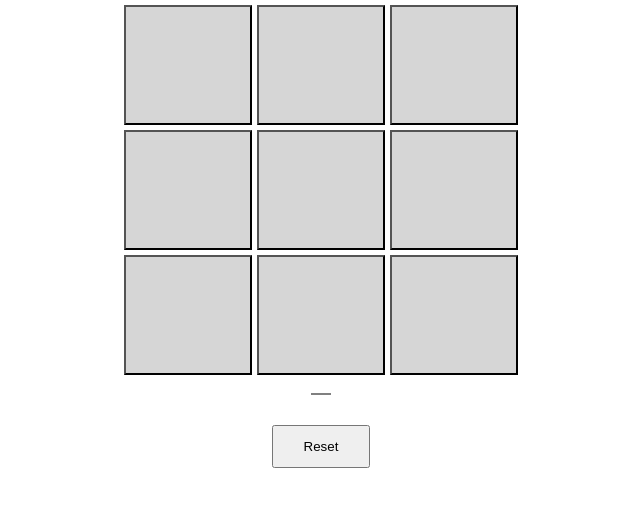
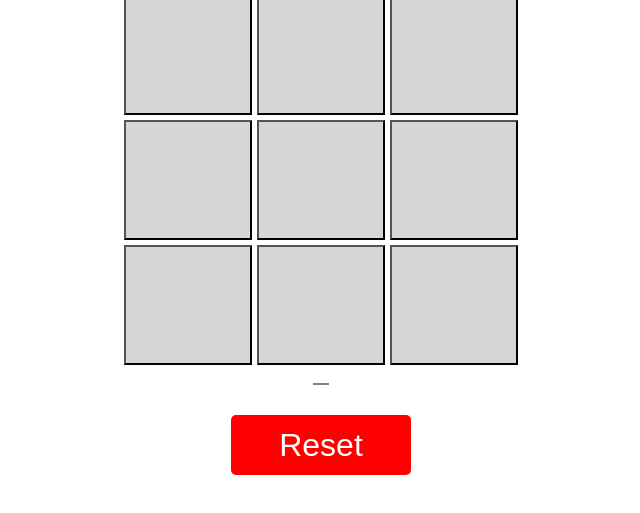
Before and after one commit to ALHriday/tictactoe, a plain HTML site: page index.html in a window 1280 px wide. Shown: the part 145-658 px from the top of the page, without its empty margins (319-959 px from the left). Drawn offline with Linux system fonts and the light colour scheme.

Commit message:
some changes

```diff
--- a/style.css
+++ b/style.css
@@ -9,7 +9,7 @@
     justify-content: center;
     align-items: center;
     flex-direction: column;
-    margin: 30px auto;
+    margin: 20px auto;
     gap: 5px;
 }
 .game h1{
@@ -34,6 +34,7 @@
     align-items: center;
     font-size: 36px;
     font-weight: 600;
+    cursor: pointer;
 }
 .all-counters-output{
     display: flex;
@@ -54,10 +55,20 @@
     margin: auto;
 }
 .reset-btn{
-    padding: 12px 30px;
+    width: 180px;
+    height: 60px;
+    font-size: 32px;
+    background-color: red;
+    color: white;
+    border: none;
+    border-radius: 5px;
+    cursor: pointer;
+}
+.reset-btn:hover{
+    background-color: rgb(223, 2, 2);
 }
 .result{
-    font-size: 35px;
-    padding: 5px 10px;
+    font-size: 30px;
+    padding: 5px 8px;
     color: white;
 }
```
